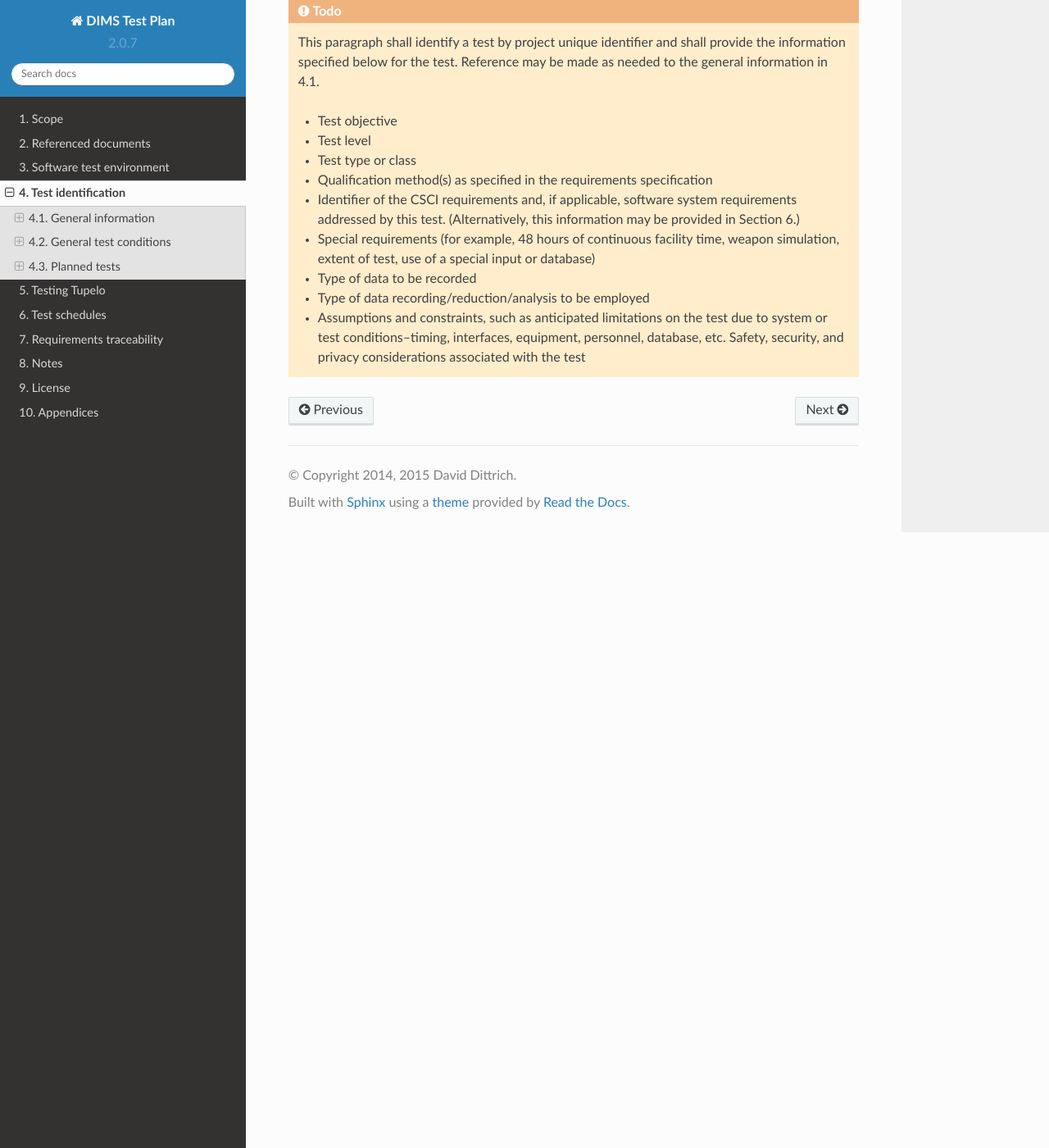
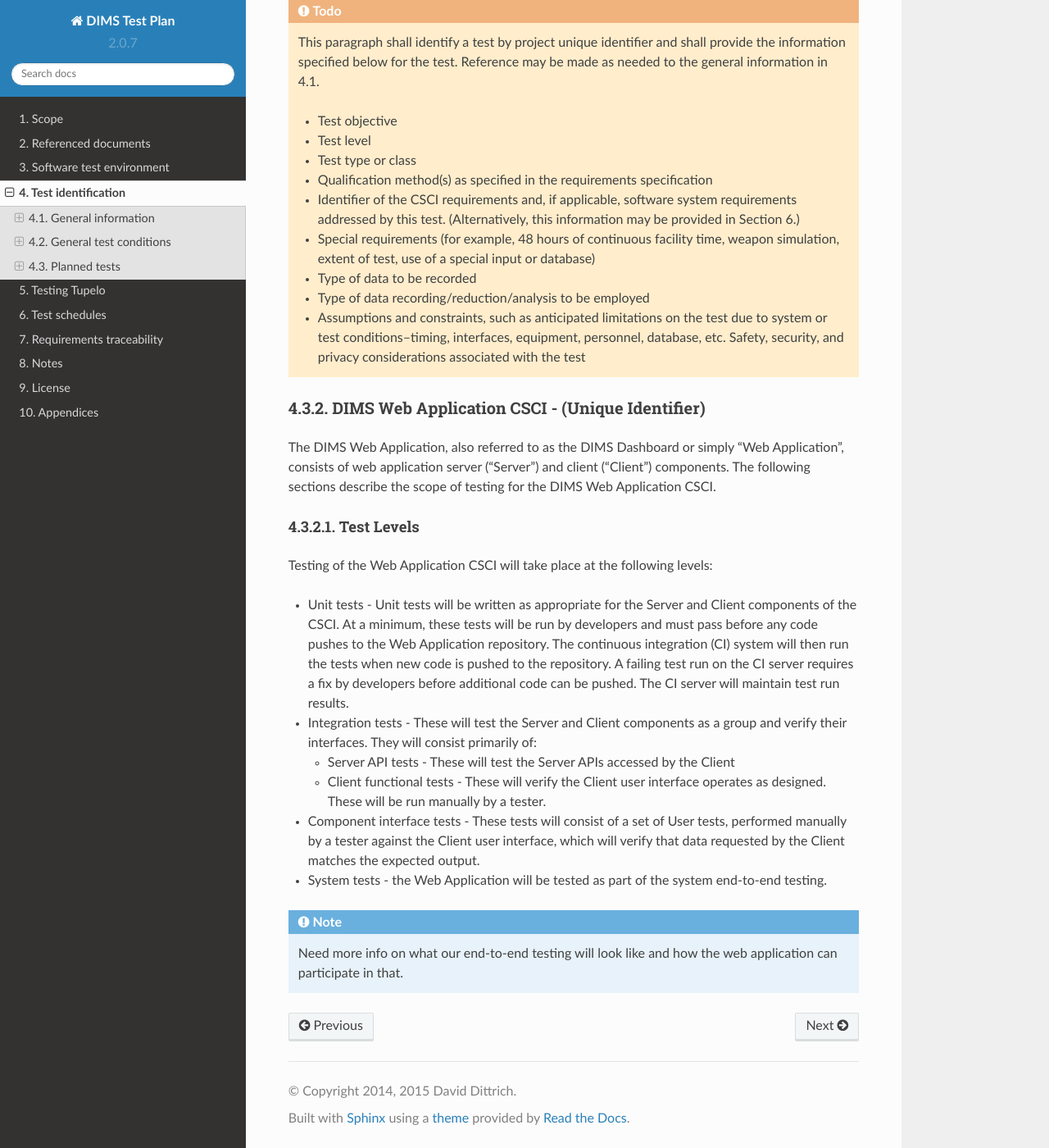
Before and after one commit to uw-dims/dims-tp, a Sphinx documentation site: the page built from source/testidentification.rst, in a window 1280 px wide and 1400 px high, scrolled down 3091 px. Shown: the whole window at 82% size. Built offline with Sphinx 7.4.7 and the Read the Docs theme 2.0.0, drawn with Linux system fonts in a browser that asks for light colours.

Commit message:
Added Webserver section. Added Test Levels subsection

```diff
--- a/source/testidentification.rst
+++ b/source/testidentification.rst
@@ -209,3 +209,46 @@ Planned tests
      associated with the test
 
 ..
+
+DIMS Web Application CSCI - (Unique Identifier)
+~~~~~~~~~~~~~~~~~~~~~~~~~~~~~~~~~~~~~~~~~~~~~~~
+
+The DIMS Web Application, also referred to as the DIMS Dashboard or simply
+"Web Application", consists of
+web application server ("Server") and client ("Client") components. The following sections
+describe the scope of testing for the DIMS Web Application CSCI.
+
+Test Levels
+^^^^^^^^^^^
+
+Testing of the Web Application CSCI will take place at the following levels:
+
+* Unit tests - Unit tests will be written as appropriate for the Server
+  and Client components of the CSCI. At a minimum, these tests will be run
+  by developers and must pass before any code pushes to the Web Application
+  repository. The continuous integration (CI) system will then run the tests
+  when new code is pushed to the repository. A failing test run on
+  the CI server requires a fix by developers before additional code
+  can be pushed. The CI server will maintain test run
+  results.
+
+* Integration tests - These will test the Server and Client components as a group
+  and verify their interfaces. They will consist primarily of:
+
+  + Server API tests - These will test the Server APIs accessed by the Client
+  + Client functional tests - These will verify the Client user interface
+    operates as designed. These will be run manually by a tester.
+
+* Component interface tests - These tests will consist of a set of User tests,
+  performed manually by a tester against the Client user interface, which will
+  verify that data requested by the Client matches the expected output.
+
+* System tests - the Web Application will be tested as part of the system
+  end-to-end testing.
+
+.. note::
+
+    Need more info on what our end-to-end testing will look like and how the
+    web application can participate in that.
+
+..
```
